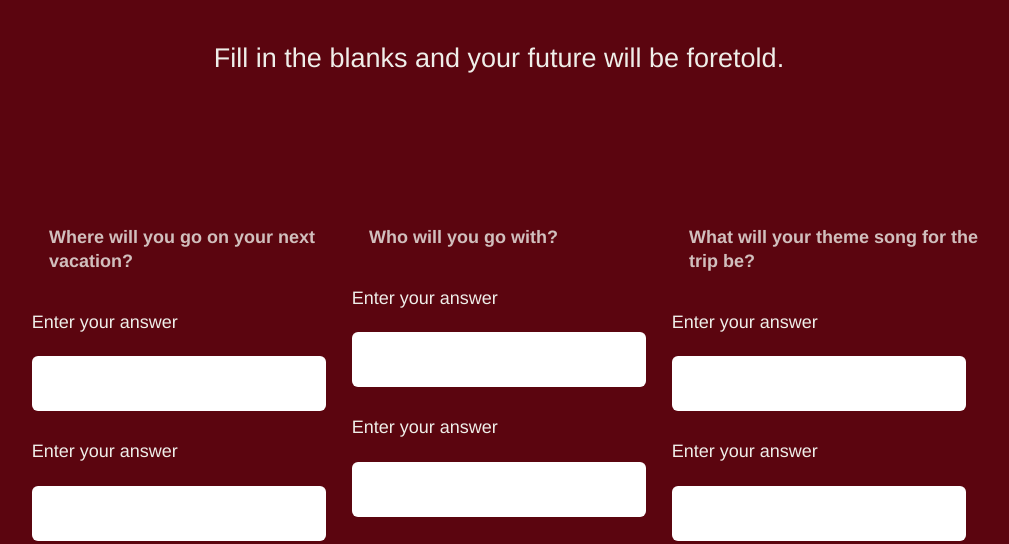
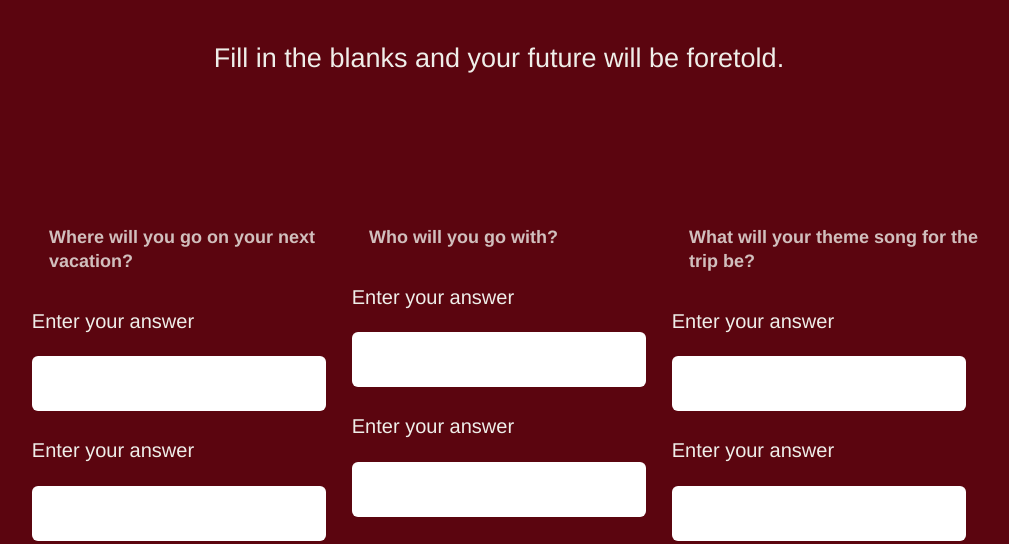
Before and after one commit to Liz-Cardwell/MASH-Game, a plain HTML site: page index.html in a window 1280 px wide. Shown: the part 182-726 px from the top of the page, without its empty margins (141-1150 px from the left). Drawn offline with Linux system fonts and the light colour scheme; a web font is replaced by a local one.

Commit message:
Changing font sizes

```diff
--- a/style.css
+++ b/style.css
@@ -58,7 +58,7 @@ h1 {
 }
 
 .choice-bucket label {
-  font-size: 18px;
+  font-size: 20px;
   line-height: 13px;
   margin: 6px 4%;
 }
@@ -71,7 +71,7 @@ h1 {
   margin: 15px 4%;
   outline: 0;
   padding: 16px 0;
-  text-indent: 20px;
+  text-indent: 0px;
   width: 92%;
 }
 
```
